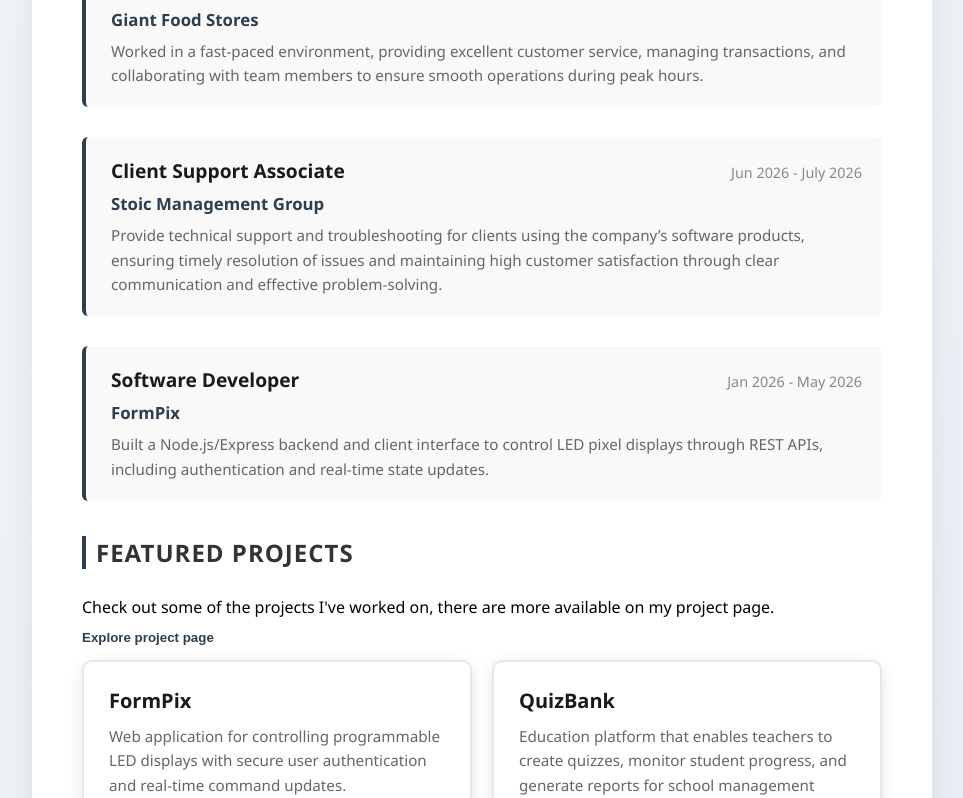
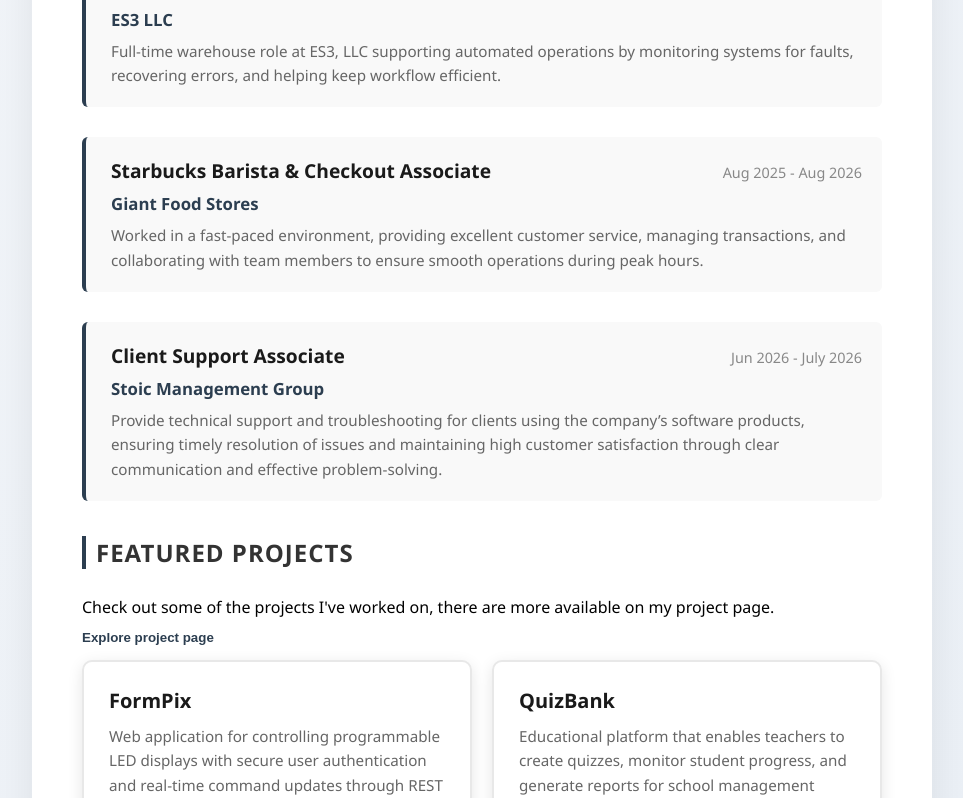
Before and after one commit to RobertFilms/Resume, a React (Vite) app: page / in a window 1280 px wide. Shown: the part 1302-2100 px from the top of the page, without its empty margins (158-1121 px from the left). Built offline with nearby package versions, Linux system fonts and the light colour scheme.

Commit message:
Update fr

```diff
--- a/src/App.jsx
+++ b/src/App.jsx
@@ -26,35 +26,38 @@ const resumeData = {
     ],
     experience: [
         {
+            title: 'Mezzanine Generalist',
+            company: 'ES3 LLC',
+            duration: 'Aug 2026 - Present',
+            link: 'https://www.es3.com/',
+            description: 'Full-time warehouse role at ES3, LLC supporting automated operations by monitoring systems for faults, recovering errors, and helping keep workflow efficient.'
+        },
+        {
             title: 'Starbucks Barista & Checkout Associate',
             company: 'Giant Food Stores',
-            duration: 'Aug 2025 - Present',
+            duration: 'Aug 2025 - Aug 2026',
+            link: 'https://giantfoodstores.com/pages/our-story?tab=our-purpose',
             description: 'Worked in a fast-paced environment, providing excellent customer service, managing transactions, and collaborating with team members to ensure smooth operations during peak hours.'
         },
         {
             title: 'Client Support Associate',
             company: 'Stoic Management Group',
             duration: 'Jun 2026 - July 2026',
+            link: 'https://stoicmgmtgroup.com/',
             description: 'Provide technical support and troubleshooting for clients using the company’s software products, ensuring timely resolution of issues and maintaining high customer satisfaction through clear communication and effective problem-solving.'
-        },
-        {
-            title: 'Software Developer',
-            company: 'FormPix',
-            duration: 'Jan 2026 - May 2026',
-            description: 'Built a Node.js/Express backend and client interface to control LED pixel displays through REST APIs, including authentication and real-time state updates.'
         }
     ],
     projects: [
         {
             name: 'FormPix',
             technologies: ['Node.js', 'Express', 'REST API', 'JavaScript'],
-            description: 'Web application for controlling programmable LED displays with secure user authentication and real-time command updates.',
+            description: 'Web application for controlling programmable LED displays with secure user authentication and real-time command updates through REST APIs on a raspberry pi.',
             link: 'https://github.com/csmith1188/formPix'
         },
         {
             name: 'QuizBank',
             technologies: ['Node.js', 'Express', 'NoSQL', 'JavaScript'],
-            description: 'Education platform that enables teachers to create quizzes, monitor student progress, and generate reports for school management workflows.',
+            description: 'Educational platform that enables teachers to create quizzes, monitor student progress, and generate reports for school management workflows.',
             link: 'https://github.com/csmith1188/quizbank'
         },
         {
@@ -84,7 +87,7 @@ const resumeData = {
         {
             name: 'ForumBoard',
             technologies: ['JavaScript', 'HTML', 'CSS', 'Node.js', 'Express'],
-            description: 'A simple web-based forum application where users can create posts, reply to threads, and interact with other members in real time.',
+            description: 'A simple web-based forum application where users can create posts, reply to threads, and interact with other members.',
             link: 'https://github.com/RobertFilms/ForumBoard/tree/main'
         }
     ],
@@ -251,28 +254,6 @@ function App() {
                 </div>
             </section>
 
-            {/*
-            <section className="page-preview-grid">
-                <button type="button" className="preview-card" onClick={() => setActivePage('experience')}>
-                    <span className="preview-kicker">Experience</span>
-                    <h2>Work history and impact</h2>
-                    <p>See your roles, responsibilities, and career story in one focused page.</p>
-                </button>
-
-                <button type="button" className="preview-card" onClick={() => setActivePage('projects')}>
-                    <span className="preview-kicker">Projects</span>
-                    <h2>Built work and live links</h2>
-                    <p>Showcase the apps and sites that prove what you can build.</p>
-                </button>
-
-                <button type="button" className="preview-card" onClick={() => setActivePage('skills')}>
-                    <span className="preview-kicker">Skills</span>
-                    <h2>Tools employers care about</h2>
-                    <p>Highlight your strongest languages, frameworks, and technical strengths.</p>
-                </button>
-            </section>
-            */}
-
             <section className="portfolio-links">
                 <h2>Portfolio Sites</h2>
                 <div className="links-grid">
@@ -314,7 +295,12 @@ function App() {
                     </button>
                 </div>
                 {resumeData.experience.map((exp) => (
-                    <div key={`${exp.title}-${exp.company}`} className="experience-item">
+                    <div
+                        key={`${exp.title}-${exp.company}`}
+                        className="experience-item"
+                        tabIndex={0}
+                        role="button"
+                        onClick={() => exp.link && window.open(exp.link, '_blank')}>
                         <div className="exp-header">
                             <h3>{exp.title}</h3>
                             <span className="duration">{exp.duration}</span>
@@ -365,7 +351,13 @@ function App() {
             <section className="education">
                 <h2>Education</h2>
                 {resumeData.education.map((edu) => (
-                    <div key={`${edu.degree}-${edu.school}`} className="education-item">
+                    <div
+                        key={`${edu.degree}-${edu.school}`}
+                        className="education-item"
+                        role="button"
+                        tabIndex={0}
+                        onClick={() => window.open('https://www.ytech.edu/', '_blank')}
+                    >
                         <h3>{edu.degree}</h3>
                         <p className="school">
                             {edu.school} | {edu.year}
```
Also changed, not shown: public/profile.jpg.
